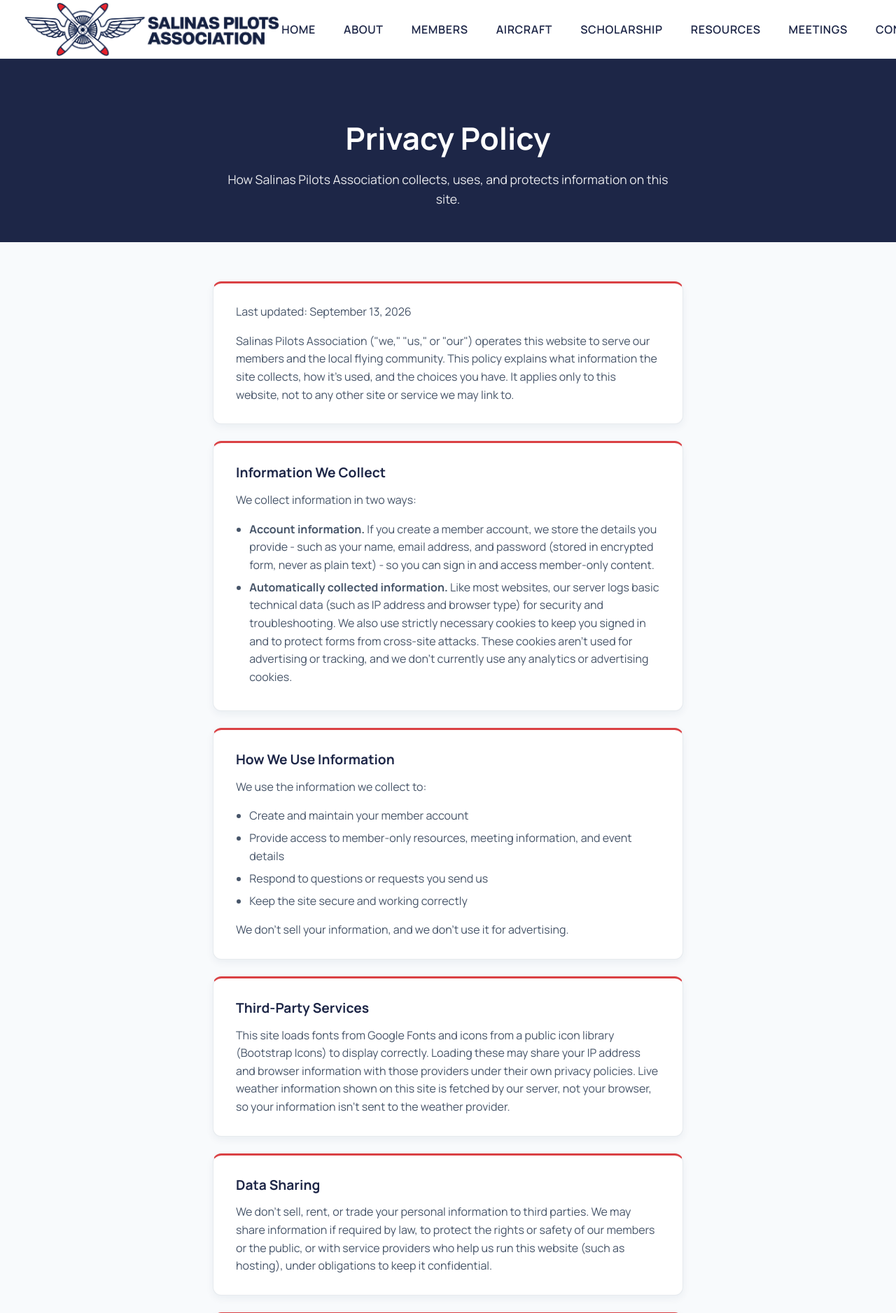
After one commit to mccodav1/aviation-platform, a Django app: page /privacy in a window 1280 px wide. The commit adds this page. Shown: the top 1876 px of the page at 70% size. Run offline with Django 5.2, Linux system fonts and the light colour scheme; data comes from the database, SQL or seed files in the repository.

Commit message:
Add a Privacy Policy page and link it from the footer
Covers what the site actually does: account info stored on sign-up,
strictly-necessary cookies (no analytics/advertising), Google Fonts
and Bootstrap Icons as third-party services, no data sale, and a
contact path that routes to the existing /contact page rather than a
fabricated email address. Reuses the simple-page.css hero + card-block
pattern already used by Scholarship/Young Eagles/Resources.

Co-Authored-By: Claude Sonnet 5 <noreply@anthropic.com>
Claude-Session: https://claude.ai/code/session_01MM8XioopNeZpSWucWsCZHq

```diff
--- a/core/urls.py
+++ b/core/urls.py
@@ -29,6 +29,7 @@ urlpatterns = [
     path("resources/categories/add", resource_category_create, name="resource_category_create"),
     path("resources/<slug:slug>/download", resource_download, name="resource_download"),
     path("resources/<slug:slug>/toggle", resource_toggle_enabled, name="resource_toggle_enabled"),
+    path("privacy", privacy_policy, name="privacy"),
     path("contact", contact, name="contact"),
     path("join", join, name="join"),
     path("meetings", meeting_list, name="meetings"),
--- a/core/views.py
+++ b/core/views.py
@@ -158,6 +158,9 @@ def resource_download(request, slug):
         as_attachment=False,
     )
 
+def privacy_policy(request):
+    return render(request, "app/privacy_policy.html")
+
 def contact(request):
     return under_construction(request,"Contact")
 
--- a/templates/app/base.html
+++ b/templates/app/base.html
@@ -69,7 +69,7 @@
         </div>
 
         <div class="footer-links">
-            <a href="#">Privacy Policy</a>
+            <a href="{% url 'core:privacy' %}">Privacy Policy</a>
             <a href="#">Terms of Use</a>
 
             {% if not user.is_authenticated %}
--- /dev/null
+++ b/templates/app/privacy_policy.html
@@ -0,0 +1,154 @@
+{% extends "app/base.html" %}
+{% load static %}
+
+{% block extra_head %}
+<link rel="stylesheet" href="{% static 'css/simple-page.css' %}">
+{% endblock %}
+
+{% block content %}
+
+<section class="page-hero">
+    <div class="container">
+        <h1>Privacy Policy</h1>
+        <p class="page-lede">
+            How {{ organization.name }} collects, uses, and protects information on this site.
+        </p>
+    </div>
+</section>
+
+<section class="page-body">
+    <div class="container">
+
+        <div class="page-block">
+            <p>Last updated: September 13, 2026</p>
+            <p>
+                {{ organization.name }} ("we," "us," or "our") operates this website to
+                serve our members and the local flying community. This policy explains
+                what information the site collects, how it's used, and the choices you
+                have. It applies only to this website, not to any other site or service
+                we may link to.
+            </p>
+        </div>
+
+        <div class="page-block">
+            <h2>Information We Collect</h2>
+            <p>We collect information in two ways:</p>
+            <ul class="page-list">
+                <li>
+                    <strong>Account information.</strong> If you create a member account,
+                    we store the details you provide - such as your name, email address,
+                    and password (stored in encrypted form, never as plain text) - so you
+                    can sign in and access member-only content.
+                </li>
+                <li>
+                    <strong>Automatically collected information.</strong> Like most
+                    websites, our server logs basic technical data (such as IP address
+                    and browser type) for security and troubleshooting. We also use
+                    strictly necessary cookies to keep you signed in and to protect forms
+                    from cross-site attacks. These cookies aren't used for advertising or
+                    tracking, and we don't currently use any analytics or advertising
+                    cookies.
+                </li>
+            </ul>
+        </div>
+
+        <div class="page-block">
+            <h2>How We Use Information</h2>
+            <p>We use the information we collect to:</p>
+            <ul class="page-list">
+                <li>Create and maintain your member account</li>
+                <li>Provide access to member-only resources, meeting information, and event details</li>
+                <li>Respond to questions or requests you send us</li>
+                <li>Keep the site secure and working correctly</li>
+            </ul>
+            <p>We don't sell your information, and we don't use it for advertising.</p>
+        </div>
+
+        <div class="page-block">
+            <h2>Third-Party Services</h2>
+            <p>
+                This site loads fonts from Google Fonts and icons from a public icon
+                library (Bootstrap Icons) to display correctly. Loading these may share
+                your IP address and browser information with those providers under their
+                own privacy policies. Live weather information shown on this site is
+                fetched by our server, not your browser, so your information isn't sent
+                to the weather provider.
+            </p>
+        </div>
+
+        <div class="page-block">
+            <h2>Data Sharing</h2>
+            <p>
+                We don't sell, rent, or trade your personal information to third
+                parties. We may share information if required by law, to protect the
+                rights or safety of our members or the public, or with service
+                providers who help us run this website (such as hosting), under
+                obligations to keep it confidential.
+            </p>
+        </div>
+
+        <div class="page-block">
+            <h2>Data Security</h2>
+            <p>
+                We take reasonable steps to protect the information you provide,
+                including encrypting passwords and restricting access to member-only
+                content. That said, no method of transmission or storage is completely
+                secure, and we can't guarantee absolute security.
+            </p>
+        </div>
+
+        <div class="page-block">
+            <h2>Children's Privacy</h2>
+            <p>
+                This site is intended for members and visitors of the general aviation
+                community and isn't directed at children under 13. We don't knowingly
+                collect personal information from children under 13. Programs like
+                Young Eagles that involve youth are administered in person, not through
+                account creation on this site.
+            </p>
+        </div>
+
+        <div class="page-block">
+            <h2>Your Rights</h2>
+            <p>You can:</p>
+            <ul class="page-list">
+                <li>Ask us what information we have about you</li>
+                <li>Ask us to correct or update your account information</li>
+                <li>Ask us to delete your account and associated information</li>
+            </ul>
+            <p>To make any of these requests, reach out using the contact information below.</p>
+        </div>
+
+        <div class="page-block">
+            <h2>Changes to This Policy</h2>
+            <p>
+                We may update this policy from time to time as the site changes. We'll
+                update the "Last updated" date above when we do. Continued use of the
+                site after a change means you accept the updated policy.
+            </p>
+        </div>
+
+        <div class="page-block">
+            <h2>Contact Us</h2>
+            <p>
+                If you have questions about this privacy policy or how your information
+                is handled, reach out through our <a class="page-link" href="{% url 'core:contact' %}">contact page</a>,
+                or bring it up at one of our monthly meetings - we're happy to talk it
+                through.
+            </p>
+        </div>
+
+        <div class="page-block">
+            <p>
+                <em>
+                    This page is provided as a general, good-faith privacy notice for a
+                    small club website. It isn't a substitute for legal advice, and
+                    hasn't been reviewed by an attorney.
+                </em>
+            </p>
+        </div>
+
+    </div>
+</section>
+
+{% endblock %}
```
